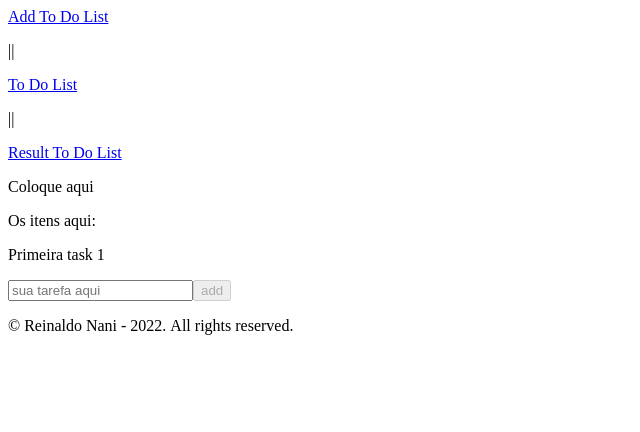
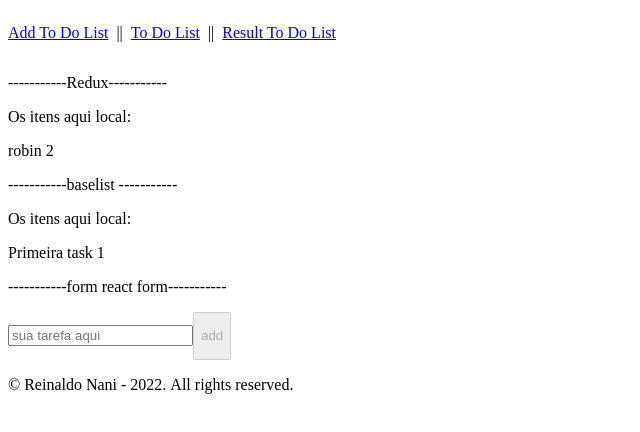
Before and after one commit to MiMoBR/setup-vs, a Gatsby site: page / in a window 1280 px wide. Shown: the whole page, without its empty margins (0-640 px from the left). Built offline with nearby package versions, Linux system fonts and the light colour scheme; Gatsby itself is replaced by a stand-in of ours.

Commit message:
rnco/2022082

```diff
--- /dev/null
+++ b/gatsby-browser.js
@@ -0,0 +1,28 @@
+import React from 'react'
+
+import { Provider } from 'react-redux'
+import { createStore } from 'redux'
+import birdApp from './src/store/birds/birds'
+
+const store = createStore(birdApp)
+// import { ModalLoadingProvider } from '@hooks/ModalLoading'
+// import GlobalStyleComponent from './src/styles/global'
+// import './src/styles/global.css'
+
+export const wrapRootElement = ({ element }) => (
+  <Provider store={store}>
+    {/* <ModalLoadingProvider> */}
+      {/* <GlobalStyleComponent /> */}
+      {element}
+    {/* </ModalLoadingProvider> */}
+  </Provider>
+)
+
+export const wrapPageElement = ({ element }) => (
+  <Provider store={store}>
+    {/* <ModalLoadingProvider> */}
+      {/* <GlobalStyleComponent /> */}
+      {element}
+    {/* </ModalLoadingProvider> */}
+  </Provider>
+)
--- a/package.json
+++ b/package.json
@@ -30,6 +30,7 @@
     "react": "^18.1.0",
     "react-dom": "^18.1.0",
     "react-hook-form": "^7.34.2",
+    "react-redux": "^8.0.2",
     "styled-components": "^5.3.5"
   }
 }
--- a/src/components/Header.js
+++ b/src/components/Header.js
@@ -4,11 +4,11 @@ import { Link } from 'gatsby'
 const Header = () => {
     return(
         <header>
-            <div>
+            <div style={{ display: `flex`, alignItems: `center`}}>
                 <Link to="/">Add To Do List</Link>
-                <p>||</p>
+                <p>&nbsp; || &nbsp;</p>
                 <Link to="/to-do-list/">To Do List</Link>
-                <p>||</p>
+                <p>&nbsp; || &nbsp;</p>
                 <Link to="/result-to-do-list/">Result To Do List</Link>
             </div>
         </header>
--- a/src/pages/index.js
+++ b/src/pages/index.js
@@ -4,7 +4,7 @@ import AddToDoList from '../routesPages/auth/add-to-do-list'
 const IndexPage = () => {
     return (
         <>
-            <AddToDoList/>
+            <AddToDoList />
         </>
     )
 }
--- a/src/routesPages/auth/add-to-do-list/index.js
+++ b/src/routesPages/auth/add-to-do-list/index.js
@@ -1,13 +1,27 @@
 import React, { useState } from 'react'
+import Layout from '../../../components/Layout'
 import { useForm } from 'react-hook-form'
-import Layout from '../../../components/Layout'
+import { useDispatch, useSelector } from 'react-redux'
+import { addBird, incrementBird } from '../../../store/birds/birds'
 
 const AddToDoList = () => {
+    // const [birdName, setBird] = useState('')
+    console.log("state      ", useSelector(state => state.birds))
+    const birds = useSelector(state => state.birds)
+    const dispatch = useDispatch()
+
+    // const handleSubmitOld = event => {
+    //     event.preventDefault()
+    //     dispatch(addBird(birdName))
+    //     setBird('')
+    // }
+
     const {
         register,
         // watch,
         formState: { errors, isValid },
         handleSubmit,
+        reset,
     } = useForm({ mode: 'all' })
 
     const [baseList, setBaseList] = useState([
@@ -15,8 +29,10 @@ const AddToDoList = () => {
     ])
 
     const addNewItem = data => {
-      console.log('baseList      ', baseList)
+        console.log("data   ",data.newTask)
+        dispatch(addBird(data.newTask))
         setBaseList((baseList) => [...baseList, data])
+        reset()
     }
 
     return (
@@ -26,11 +42,21 @@ const AddToDoList = () => {
                 {JSON.stringify(watch(), null, 2)}
             </pre> */}
                 <>
-                    <p>Coloque aqui</p>
+                    <p>-----------Redux-----------</p>
                     <div>
-                        <p>Os itens aqui:</p>
+                        <p>Os itens aqui local:</p>
+                        {birds.map( (item, key) => {
+                            return (
+                                <div key={key}>
+                                    <p>{item.name}</p>
+                                </div>
+                            )
+                        })}
+                    </div>
+                    <p>-----------baselist -----------</p>
+                    <div>
+                        <p>Os itens aqui local:</p>
                         {baseList.map( (item, key) => {
-                            console.log("item ",item)
                             return (
                                 <div key={key}>
                                     <p>{item.newTask}</p>
@@ -39,6 +65,7 @@ const AddToDoList = () => {
                         })}
                     </div>
                     <>
+                        <p>-----------form  react form-----------</p>
                         <input type="text"
                             placeholder='sua tarefa aqui'
                             {...register("newTask", { required: true, maxLength: 200, minLength:2 })}
@@ -49,10 +76,26 @@ const AddToDoList = () => {
                     disabled={!isValid}
                     type="submit"
                     >
-                    add
+                        <p>add</p>
                     </button>
                 </>
             </form>
+            {/* <p>-----------form  old-----------</p>
+            <form onSubmit={handleSubmitOld}>
+                <label>
+                <p>
+                    Add Bird
+                </p>
+                <input
+                    type="text"
+                    onChange={e => setBird(e.target.value)}
+                    value={birdName}
+                />
+                </label>
+                <div>
+                <button type="submit">Add</button>
+                </div>
+            </form> */}
         </Layout>
     )
 }
--- /dev/null
+++ b/src/store/birds/birds.js
@@ -0,0 +1,56 @@
+import { combineReducers } from 'redux'
+
+const ADD_BIRD = 'ADD_BIRD'
+const INCREMENT_BIRD = 'INCREMENT_BIRD'
+
+export function addBird(bird) {
+  return {
+    type: ADD_BIRD,
+    bird,
+  }
+}
+
+export function incrementBird(bird) {
+  return {
+    type: INCREMENT_BIRD,
+    bird
+  }
+}
+
+const defaultBirds = [
+  {
+    name: 'robin 2',
+    views: 1,
+  }
+]
+
+function birds(state=defaultBirds, action) {
+  switch (action.type) {
+    case ADD_BIRD:
+      return [
+        ...state,
+        {
+          name: action.bird,
+          views: 1
+        }
+      ];
+    case INCREMENT_BIRD:
+      const bird = state.find(b => action.bird === b.name);
+      const birds = state.filter(b => action.bird !== b.name);
+      return [
+        ...birds,
+        {
+          ...bird,
+          views: bird.views + 1
+        }
+      ];
+    default:
+      return state;
+  }
+}
+
+const birdApp = combineReducers({
+  birds
+})
+
+export default birdApp
```
Also changed, not shown: src/routesPages/auth/to-do-list/index.js (+16 -0 lines), 1 other file. Lines whose indentation alone changed are shown as unchanged.
